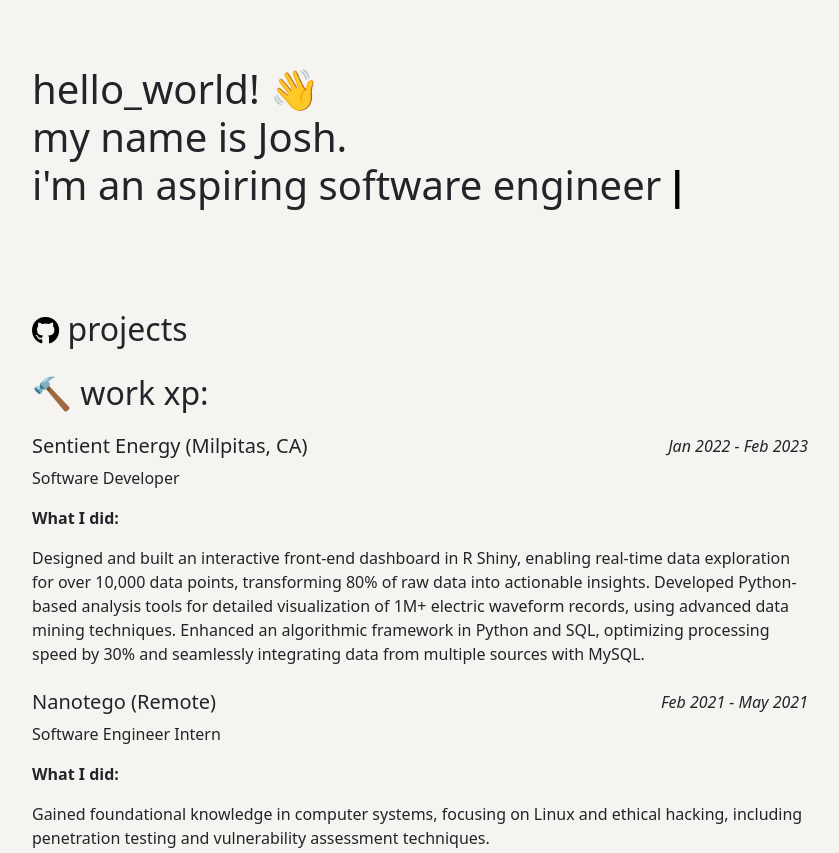
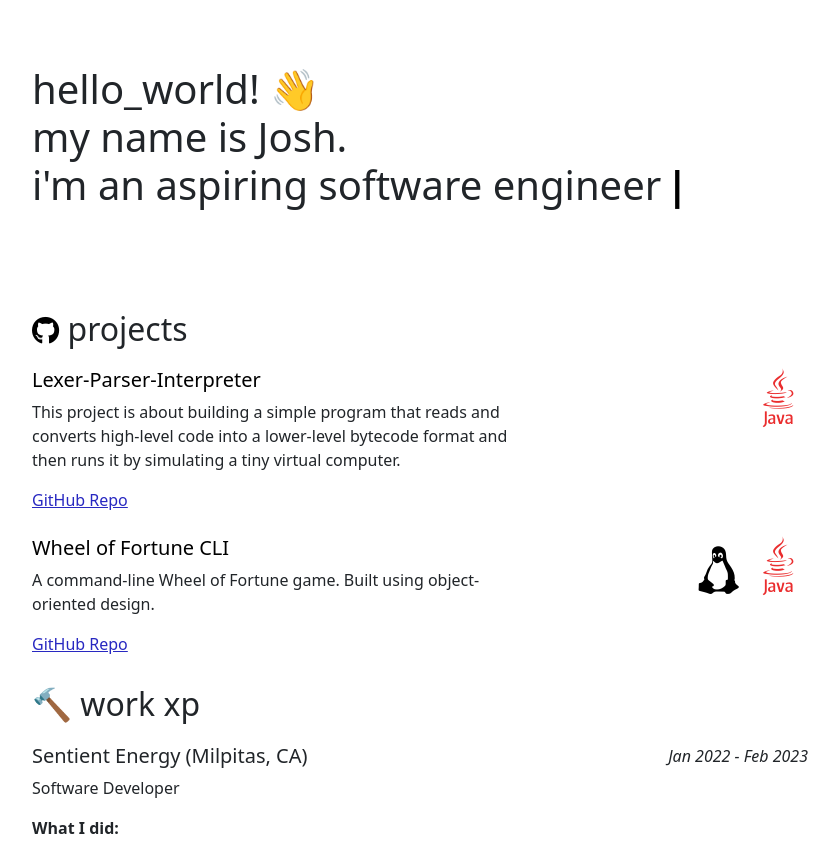
Before and after one commit to joshvasquezr/my-portfolio, a plain HTML site: page index.html in a window 1280 px wide. Shown: the top 853 px of the page, without its empty margins (220-1059 px from the left). Drawn offline with nearby package versions, Linux system fonts and the light colour scheme.

Commit message:
updated content. Added projects section...

```diff
--- a/index.html
+++ b/index.html
@@ -16,6 +16,12 @@
     <link href="https://cdn.jsdelivr.net/npm/bootstrap@5.3.2/dist/css/bootstrap.min.css" rel="stylesheet" integrity="sha384-T3c6CoIi6uLrA9TneNEoa7RxnatzjcDSCmG1MXxSR1GAsXEV/Dwwykc2MPK8M2HN" crossorigin="anonymous">
     <link rel="stylesheet" href="https://cdnjs.cloudflare.com/ajax/libs/font-awesome/6.0.0-beta3/css/all.min.css">
 
+    <!--Java-->
+    <link rel="stylesheet" type='text/css' href="https://cdn.jsdelivr.net/gh/devicons/devicon@latest/devicon.min.css" />
+
+    <!--Linux-->
+    <link rel="stylesheet" type='text/css' href="https://cdn.jsdelivr.net/gh/devicons/devicon@latest/devicon.min.css" />
+
 </head>
 <body>
     <div class="container mt-5 mb-5" style="max-width: 800px;">
@@ -33,10 +39,47 @@
 
         <!--Projects-->
         <h2 class="sticky-header"><span class="book-collapse"><a href="https://github.com/joshvasquezr" target="_blank"><i class="fab fa-github"></i></a></span> projects</h2>
+        <ul class="list-unstyled">
+
+            <!--Lexer-Parser-Interpreter Project CLI-->
+            <li class="mb-4">
+                <div class="row">
+                    <div class="col-md-8">
+                        <a href="lexer-parser-interpreter.html" class="project-links"><h5>Lexer-Parser-Interpreter</h5></a>
+
+                        <p>This project is about building a simple program that reads and converts high-level code into a lower-level bytecode format and then runs it
+                            by simulating a tiny virtual computer.</p>
+                        <a href="https://github.com/joshvasquezr/lexer-parser-interpreter-joshvasquezr" style="color: #2828c1 !important; text-decoration: underline !important;">GitHub Repo</a>
+                    </div>
+                    <div class="col-md-4 text-end">
+
+                        <i class="devicon-java-plain-wordmark colored"></i>
+
+                    </div>
+                </div>
+            </li>
+
+            <!--Wheel of Fortune-->
+            <li class="mb-4">
+                <div class="row">
+                    <div class="col-md-8">
+                        <a href="wheel-of-fortune.html" class="project-links"><h5>Wheel of Fortune CLI</h5></a>
+                        <p>A command-line Wheel of Fortune game. Built using object-oriented design.</p>
+                        <a href="https://github.com/joshvasquezr/wheel-of-fortune" style="color: #2828c1 !important; text-decoration: underline !important;">GitHub Repo</a>
+
+                    </div>
+                    <div class="col-md-4 text-end">
+                        <i class="devicon-linux-plain colored"></i>
+                        <i class="devicon-java-plain-wordmark colored"></i>
+                    </div>
+                </div>
+            </li>
 
 
+        </ul>
 
-    <h2 class="sticky-header"><span class="smash">&#128296;</span> work xp:</h2>
+
+        <h2 class="sticky-header"><span class="smash">&#128296;</span> work xp</h2>
         <ul class="list-unstyled">
             <!-- Sentient Energy -->
             <li class="mb-4">
--- a/styles.css
+++ b/styles.css
@@ -1,5 +1,5 @@
 body {
-    background-color: #f5f4f0 !important; /* Soft eggshell color */
+    background-color: #white !important; /* Soft eggshell color */
     padding: 20px;
 }
 
@@ -103,10 +103,10 @@ a.invert:hover {
 .sticky-header {
     position: sticky;
     top: 0;
-    background-color: #f5f4f0;
+    background-color: #white;
     z-index: 1000;
     padding: 10px 15px;
-    border-bottom: 1px solid #f5f4f0;
+    border-bottom: 1px solid #white;
     margin: 0;
 }
 
@@ -280,3 +280,22 @@ h2.sticky-header {
     75% { transform: scale(1.1) rotateY(-10deg); } /* Shrink back down and tilt left */
     100% { transform: scale(1) rotateY(0deg); } /* Return to original position */
 }
+
+.devicon-java-plain-wordmark {
+    font-size: 60px;
+}
+
+.project-links {
+    display: inline-block;
+    transition: transform 0.3s ease; /* Smooth transition */
+}
+
+.project-links:hover {
+    transform: scale(1.1); /* Scale up the link on hover */
+    color: #2828c1 !important;
+
+}
+
+.devicon-linux-plain {
+    font-size: 50px;
+}
```
Also changed, not shown: lexer-parser-interpreter.html (added, +41 -0 lines), wheel-of-fortune.html (added, +12 -0 lines). Lines whose indentation alone changed are shown as unchanged.
